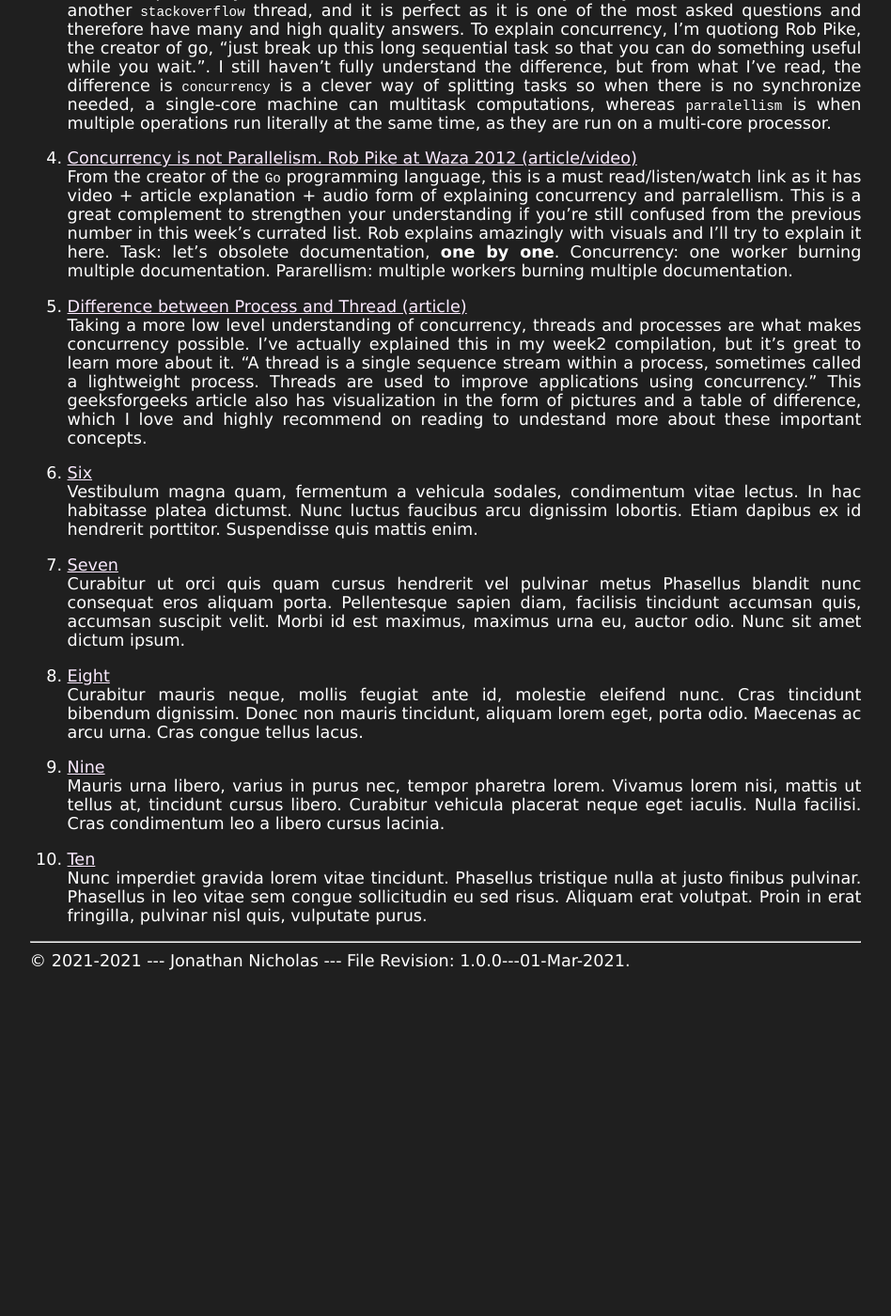
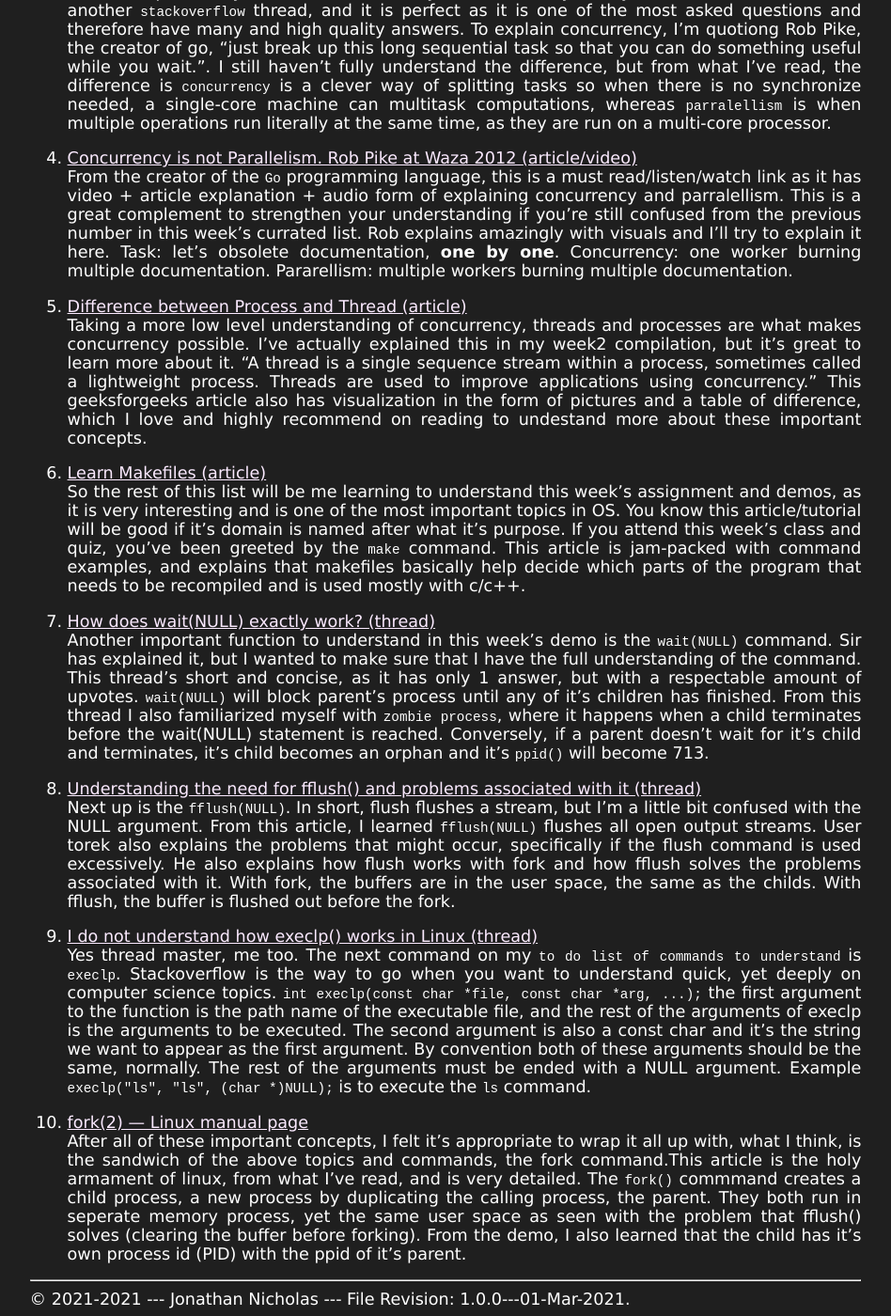
Before and after one commit to jojonicho/os211, a Jekyll site: the page built from w06.md, in a window 1280 px wide and 1400 px high, scrolled down 629 px. Shown: the whole window at 94% size, without its empty margins (166-1114 px from the left). Built offline with Jekyll 4.4.1, drawn with Linux system fonts in a browser that asks for light colours; our own code applies the rules of GitHub Pages for plain Markdown files; before the commit the page ends 1669 px from its top, so only the background shows below that.

Commit message:
finish w06.md

```diff
--- a/w06.md
+++ b/w06.md
@@ -20,37 +20,17 @@ From the creator of the `Go` programming language, this is a must read/listen/wa
 5. [Difference between Process and Thread (article)](https://www.geeksforgeeks.org/difference-between-process-and-thread/)<br>
 Taking a more low level understanding of concurrency, threads and processes are what makes concurrency possible. I've actually explained this in my week2 compilation, but it's great to learn more about it. "A thread is a single sequence stream within a process, sometimes called a lightweight process. Threads are used to improve applications using concurrency." This geeksforgeeks article also has visualization in the form of pictures and a table of difference, which I love and highly recommend on reading to undestand more about these important concepts.
 
-6. [Six](https://en.wikipedia.org/wiki/6)<br>
-Vestibulum magna quam, fermentum a vehicula sodales, condimentum vitae lectus.
-In hac habitasse platea dictumst.
-Nunc luctus faucibus arcu dignissim lobortis.
-Etiam dapibus ex id hendrerit porttitor.
-Suspendisse quis mattis enim.
+6. [Learn Makefiles (article)](https://makefiletutorial.com/)<br>
+So the rest of this list will be me learning to understand this week's assignment and demos, as it is very interesting and is one of the most important topics in OS. You know this article/tutorial will be good if it's domain is named after what it's purpose. If you attend this week's class and quiz, you've been greeted by the `make` command. This article is jam-packed with command examples, and explains that makefiles basically help decide which parts of the program that needs to be recompiled and is used mostly with c/c++.
 
-7. [Seven](https://en.wikipedia.org/wiki/7)<br>
-Curabitur ut orci quis quam cursus hendrerit vel pulvinar metus
-Phasellus blandit nunc consequat eros aliquam porta.
-Pellentesque sapien diam, facilisis tincidunt accumsan quis, accumsan suscipit velit.
-Morbi id est maximus, maximus urna eu, auctor odio.
-Nunc sit amet dictum ipsum.
+7. [How does wait(NULL) exactly work? (thread)](https://stackoverflow.com/questions/42426816/how-does-waitnull-exactly-work)<br>
+Another important function to understand in this week's demo is the `wait(NULL)` command. Sir has explained it, but I wanted to make sure that I have the full understanding of the command. This thread's short and concise, as it has only 1 answer, but with a respectable amount of upvotes. `wait(NULL)` will block parent's process until any of it's children has finished. From this thread I also familiarized myself with `zombie process`, where it happens when a child terminates before the wait(NULL) statement is reached. Conversely, if a parent doesn't wait for it's child and terminates, it's child becomes an orphan and it's `ppid()` will become 713.
 
-8. [Eight](https://en.wikipedia.org/wiki/8)<br>
-Curabitur mauris neque, mollis feugiat ante id, molestie eleifend nunc.
-Cras tincidunt bibendum dignissim.
-Donec non mauris tincidunt, aliquam lorem eget, porta odio.
-Maecenas ac arcu urna.
-Cras congue tellus lacus.
+8. [Understanding the need for fflush() and problems associated with it (thread)](https://stackoverflow.com/questions/16780908/understanding-the-need-for-fflush-and-problems-associated-with-it)<br>
+Next up is the `fflush(NULL)`. In short, flush flushes a stream, but I'm a little bit confused with the NULL argument. From this article, I learned `fflush(NULL)` flushes all open output streams. User torek also explains the problems that might occur, specifically if the flush command is used excessively. He also explains how flush works with fork and how fflush solves the problems associated with it. With fork, the buffers are in the user space, the same as the childs. With fflush, the buffer is flushed out before the fork.
 
-9. [Nine](https://en.wikipedia.org/wiki/9)<br>
-Mauris urna libero, varius in purus nec, tempor pharetra lorem.
-Vivamus lorem nisi, mattis ut tellus at, tincidunt cursus libero.
-Curabitur vehicula placerat neque eget iaculis.
-Nulla facilisi.
-Cras condimentum leo a libero cursus lacinia.
+9. [I do not understand how execlp() works in Linux (thread)](https://stackoverflow.com/questions/21558937/i-do-not-understand-how-execlp-works-in-linux)<br>
+Yes thread master, me too. The next command on my `to do list of commands to understand` is `execlp`. Stackoverflow is the way to go when you want to understand quick, yet deeply on computer science topics. `int execlp(const char *file, const char *arg, ...);` the first argument to the function is the path name of the executable file, and the rest of the arguments of execlp is the arguments to be executed. The second argument is also a const char and it's the string we want to appear as the first argument. By convention both of these arguments should be the same, normally. The rest of the arguments must be ended with a NULL argument. Example `execlp("ls", "ls", (char *)NULL);` is to execute the `ls` command.
 
-10. [Ten](https://en.wikipedia.org/wiki/10)<br>
-Nunc imperdiet gravida lorem vitae tincidunt.
-Phasellus tristique nulla at justo finibus pulvinar.
-Phasellus in leo vitae sem congue sollicitudin eu sed risus.
-Aliquam erat volutpat.
-Proin in erat fringilla, pulvinar nisl quis, vulputate purus.
+10. [fork(2) — Linux manual page](https://man7.org/linux/man-pages/man2/fork.2.html)<br>
+After all of these important concepts, I felt it's appropriate to wrap it all up with, what I think, is the sandwich of the above topics and commands, the fork command.This article is the holy armament of linux, from what I've read, and is very detailed. The `fork()` commmand creates a child process, a new process by duplicating the calling process, the parent. They both run in seperate memory process, yet the same user space as seen with the problem that fflush() solves (clearing the buffer before forking). From the demo, I also learned that the child has it's own process id (PID) with the ppid of it's parent.
```
Also changed, not shown: 6 other files.
